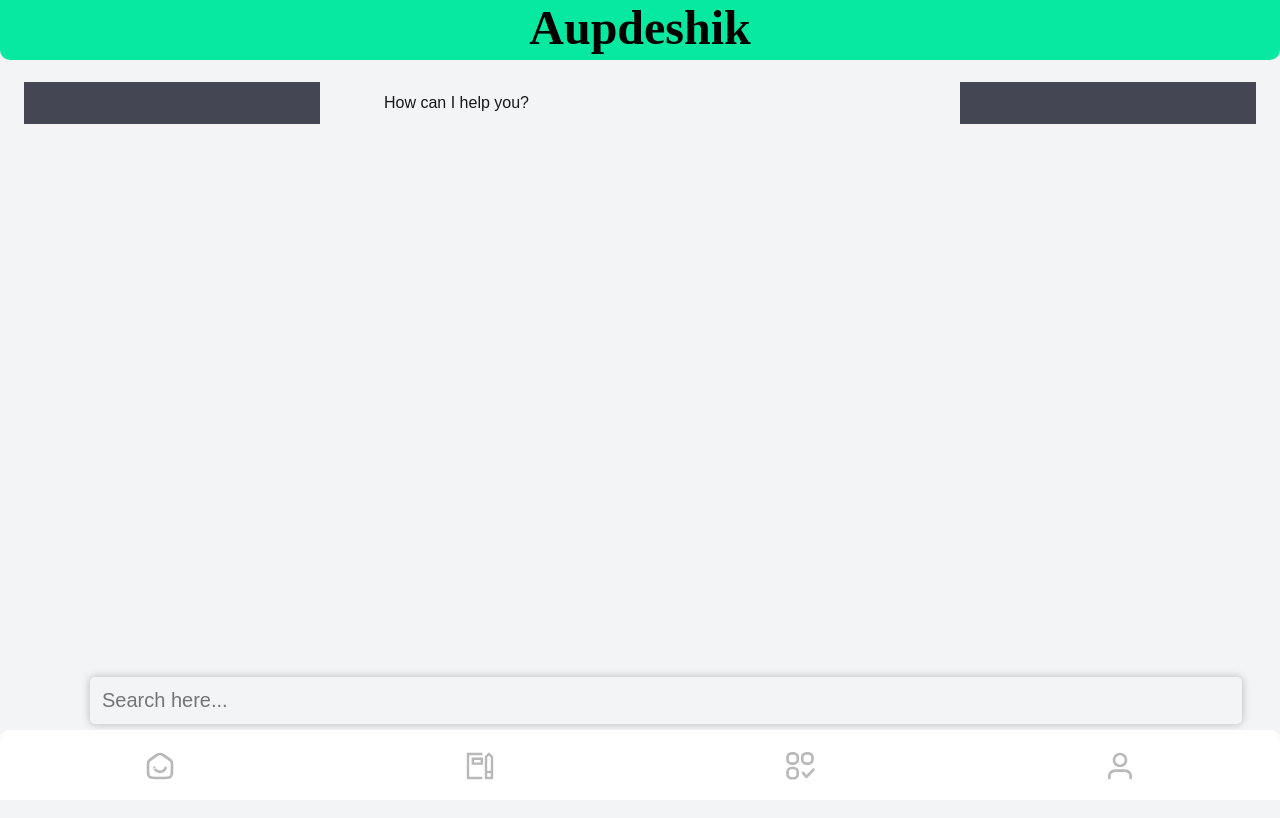
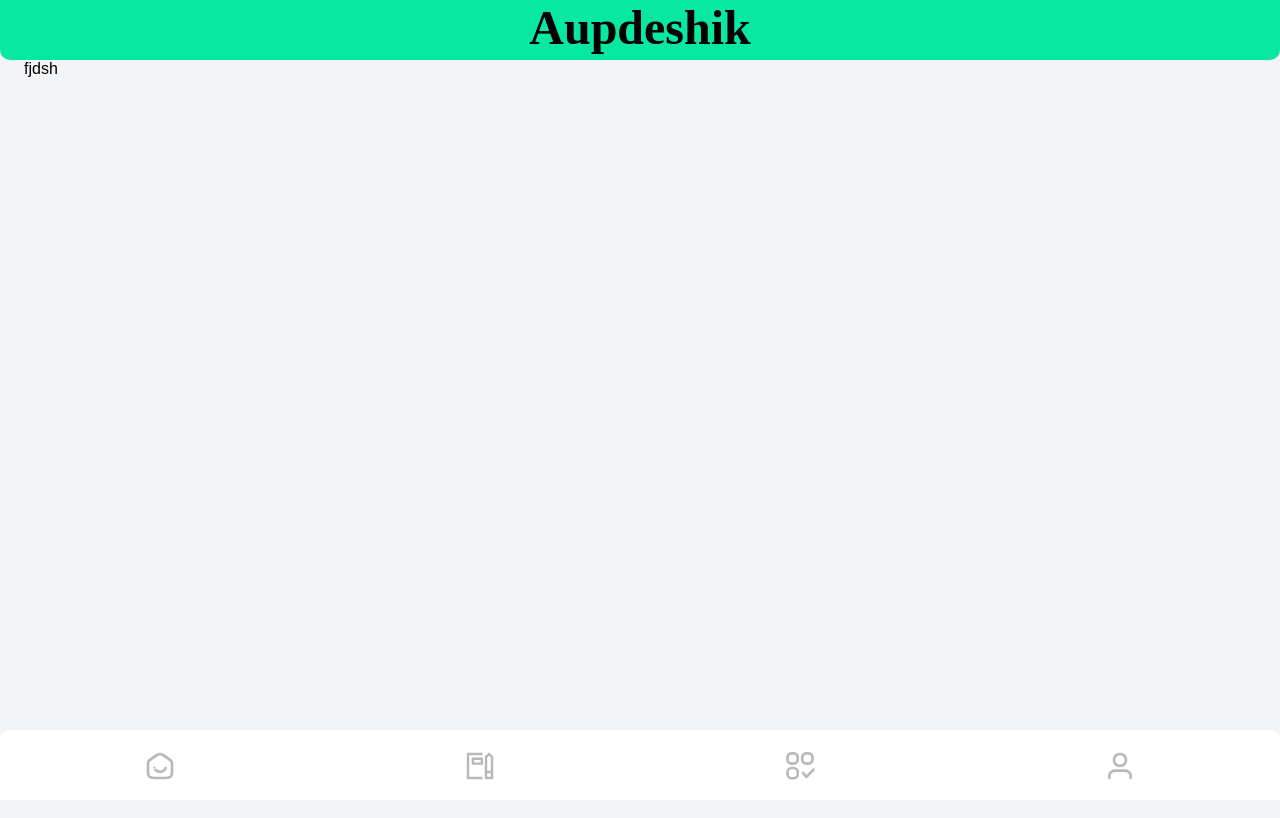
Before and after one commit to AnkitTomar2312/final-year-project, a React (Create React App) app in the folder client/: page /home in a window 1280 px wide. Shown: the top 818 px of the page. Built offline with nearby package versions, Linux system fonts and the light colour scheme.

Commit message:
link fixed

```diff
--- a/client/src/App.js
+++ b/client/src/App.js
@@ -3,16 +3,29 @@
 import Login from "./pages/login";
 import Home from "./pages/home";
 import Notes from "./pages/notes/notes";
+import Dsa from "./pages/notes/dsa";
+import Frontend from "./pages/notes/frontend";
+import Backend from "./pages/notes/backend";
+import Python from "./pages/notes/notes";
 import Goals from "./pages/goals/goals";
 import Profile from "./pages/profile/profile";
+import Askavet from "./pages/profile/askAvet";
 
 function App() {
   return (
     <Routes>
       <Route path="/home" element={<Home />} />
       <Route path="/notes" element={<Notes />} />
+      <Route path="/dsa" element={<Dsa />} />
+      <Route path="/frontend" element={<Frontend />} />
+      <Route path="/backend" element={<Backend />} />
+      <Route path="/python" element={<Python />} />
+      <Route path="/notes" element={<Notes />} />
+      <Route path="/notes" element={<Notes />} />
+      <Route path="/notes" element={<Notes />} />
       <Route path="/goals" element={<Goals />} />
       <Route path="/profile" element={<Profile />} />
+      <Route path="/askAvet" element={<Askavet />} />
       <Route path="/login" element={<Login />} />
     </Routes>
   );
--- a/client/src/pages/home/index.js
+++ b/client/src/pages/home/index.js
@@ -15,7 +15,25 @@
     return () => clearTimeout(timeoutId);
   }, []); // Empty dependency array means this effect runs once on mount
 
-  return <HomeLayout>{loader ? <Splash /> : <Chat />}</HomeLayout>;
+  return (
+    <HomeLayout>
+      {loader ? (
+        <Splash />
+      ) : (
+        <section
+          style={{
+            padding: "60px 24px 100px 24px",
+            backgroundColor: "#f3f4f6",
+            height: "auto",
+            width: "100%",
+          }}
+        >
+          fjdsh
+        </section>
+      )}
+    </HomeLayout>
+  );
 };
 
 export default Index;
+//  <Chat />
--- a/client/src/pages/notes/notes.js
+++ b/client/src/pages/notes/notes.js
@@ -1,4 +1,5 @@
 import React, { useState } from "react";
+import { useNavigate } from "react-router-dom";
 import HomeLayout from "../../layout/HomeLayout/HomeLayout";
 import Splash from "../../components/splash/splash";
 import DSA from "../../assets/images/DSA.jpeg";
@@ -6,6 +7,7 @@
 import Backend from "../../assets/images/backend.jpeg";
 import Python from "../../assets/images/python.jpeg";
 const Notes = () => {
+  const navigate = useNavigate();
   const [loading, setLoading] = useState(true);
   setTimeout(() => {
     setLoading(false);
@@ -42,6 +44,7 @@
                 backgroundPosition: "center",
                 borderRadius: "8px",
               }}
+              onClick={() => navigate("/dsa")}
             ></div>
             <div
               style={{
@@ -53,6 +56,7 @@
                 backgroundPosition: "center",
                 borderRadius: "8px",
               }}
+              onClick={() => navigate("/frontend")}
             ></div>
             <div
               style={{
@@ -64,6 +68,7 @@
                 backgroundPosition: "center",
                 borderRadius: "8px",
               }}
+              onClick={() => navigate("/backend")}
             ></div>
             <div
               style={{
@@ -75,6 +80,7 @@
                 backgroundPosition: "center",
                 borderRadius: "8px",
               }}
+              onClick={() => navigate("/python")}
             ></div>
           </div>
         </section>
--- a/client/src/pages/profile/profile.js
+++ b/client/src/pages/profile/profile.js
@@ -1,8 +1,10 @@
 import React, { useState } from "react";
+import { useNavigate } from "react-router-dom";
 import HomeLayout from "../../layout/HomeLayout/HomeLayout";
 import Splash from "../../components/splash/splash";
 import Expert from "../../assets/images/profile-consul.jpg";
 const Profile = () => {
+  const navigate = useNavigate();
   const [loading, setLoading] = useState(true);
   setTimeout(() => {
     setLoading(false);
@@ -219,6 +221,7 @@
                           color: "#fff",
                           padding: "10px 14px 10px 14px",
                         }}
+                        onClick={() => navigate("/askAvet")}
                       >
                         {item.cta}
                       </p>
```
